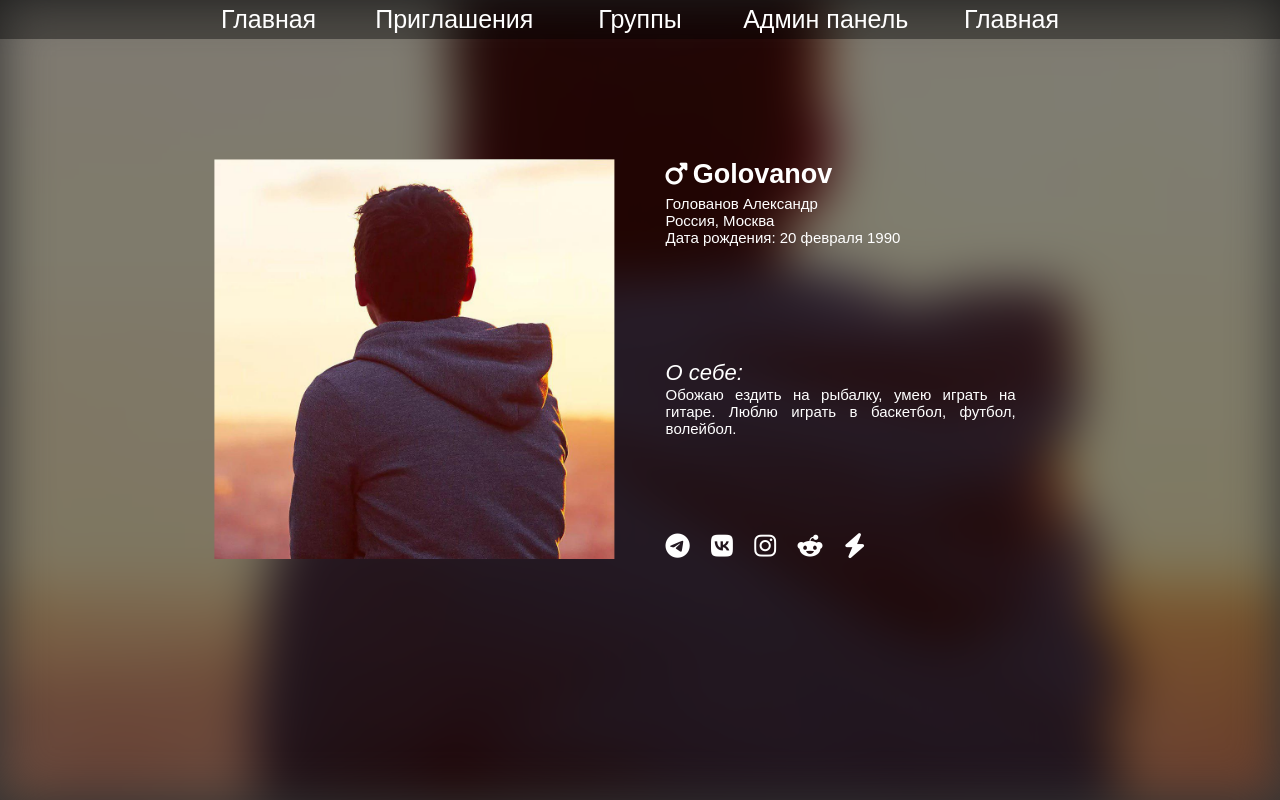
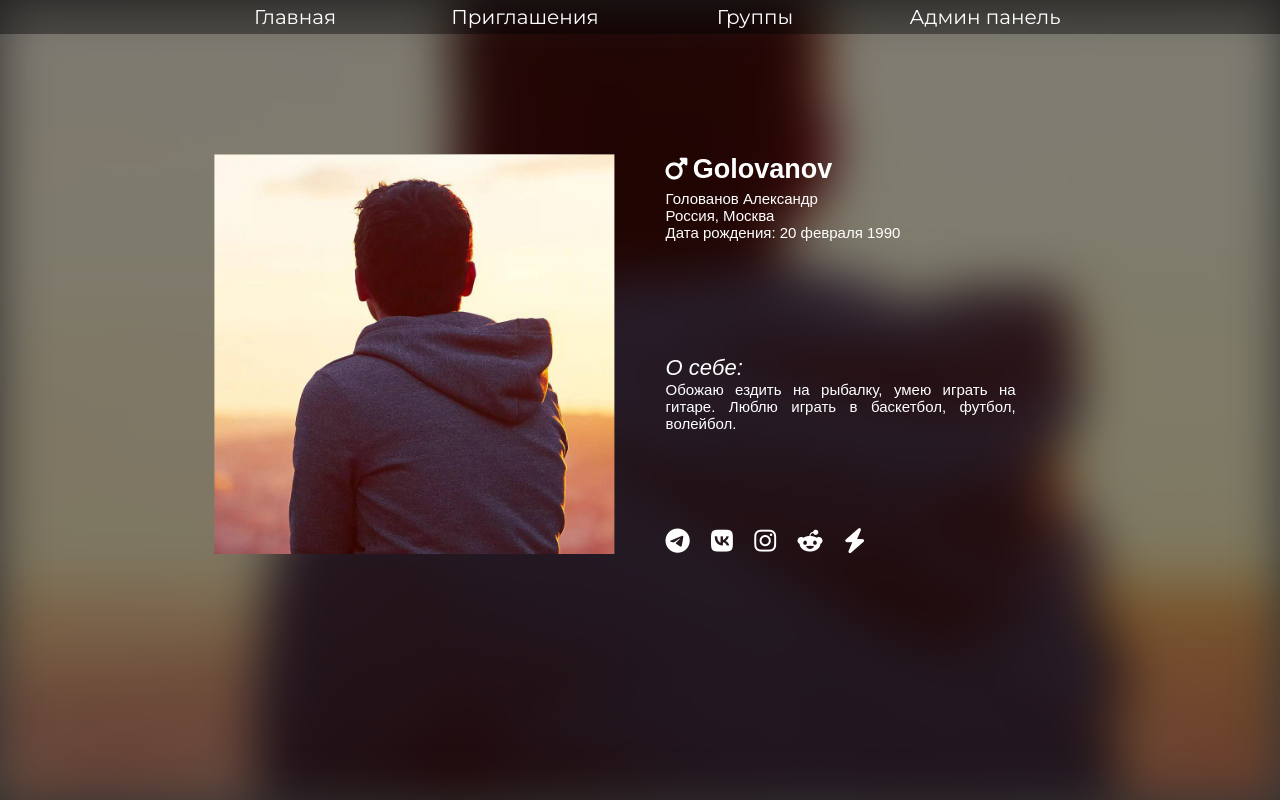
Before and after one commit to Majorro/InnopProject, a Flask app: template templates/index.html in a window 1280 px wide. Run offline with Flask 2, Linux system fonts and the light colour scheme; the template is opened without the code that fills it, so the values that code supplies are empty; some libraries are stand-ins or nearby versions; some web fonts are replaced.

Commit message:
remake index.css

```diff
--- a/backend_requests.py
+++ b/backend_requests.py
@@ -10,9 +10,13 @@ def index_get():
         return redirect('/login')
     return render_template('index.html')
 
+
 @app.route("/login", methods=['GET'])
 def login_get():
     return render_template('auth.html')
+
+
+
 
 @app.route("/my_groups", methods=['GET'])
 def my_groups():
--- a/static/styles/index.css
+++ b/static/styles/index.css
@@ -4,6 +4,11 @@
     color: white;
 }
 
+
+
+a {
+  text-decoration: none
+}
 
 div, p{
     margin: 0;
@@ -50,34 +55,25 @@ body
 
 .top_bar_button
 {
+    color: white;
+    margin: 0 20px;
+    padding: 5px;
     flex: 1;
     vertical-align:middle;
     background-color: rgba(0, 0, 0, 0);
     cursor: pointer;
     text-align:center;
-    padding: 5px;
+
     font-family: myriad-pro, sans-serif;
     white-space: nowrap;
 
     font-style: normal;
     font-weight: 100;
-
-
-
-    font-size: 25px;
+    font-size: 20px;
 
 
 
 }
-
-
-@media (max-width: 600px) {
-  .top_bar_button, .text__login{
-     font-size: 8px;
-  }
-}
-
-
 
 
 .top_bar_button:hover
--- a/templates/index.html
+++ b/templates/index.html
@@ -21,12 +21,10 @@
         <!-- top_bar -->
         <div id="top_bar">
         	<div class="left_pad"></div>
-            <div class="top_bar_button">Главная</div>
-            <div class="top_bar_button">Приглашения</div>
-            <div class="top_bar_button">Группы</div>
-            <div class="top_bar_button">Админ панель</div>
-			<div class="top_bar_button">Главная</div>
-
+            <div class="top_bar_button"><a href="/">Главная</a></div>
+            <div class="top_bar_button"><a href="/">Приглашения</a></div>
+           	<div class="top_bar_button"><a href="/">Группы</a></div>
+            <div class="top_bar_button"><a href="/">Админ панель</a></div>
 			<div class="right_pad"></div>
         </div>
         <!-- end -->
```
